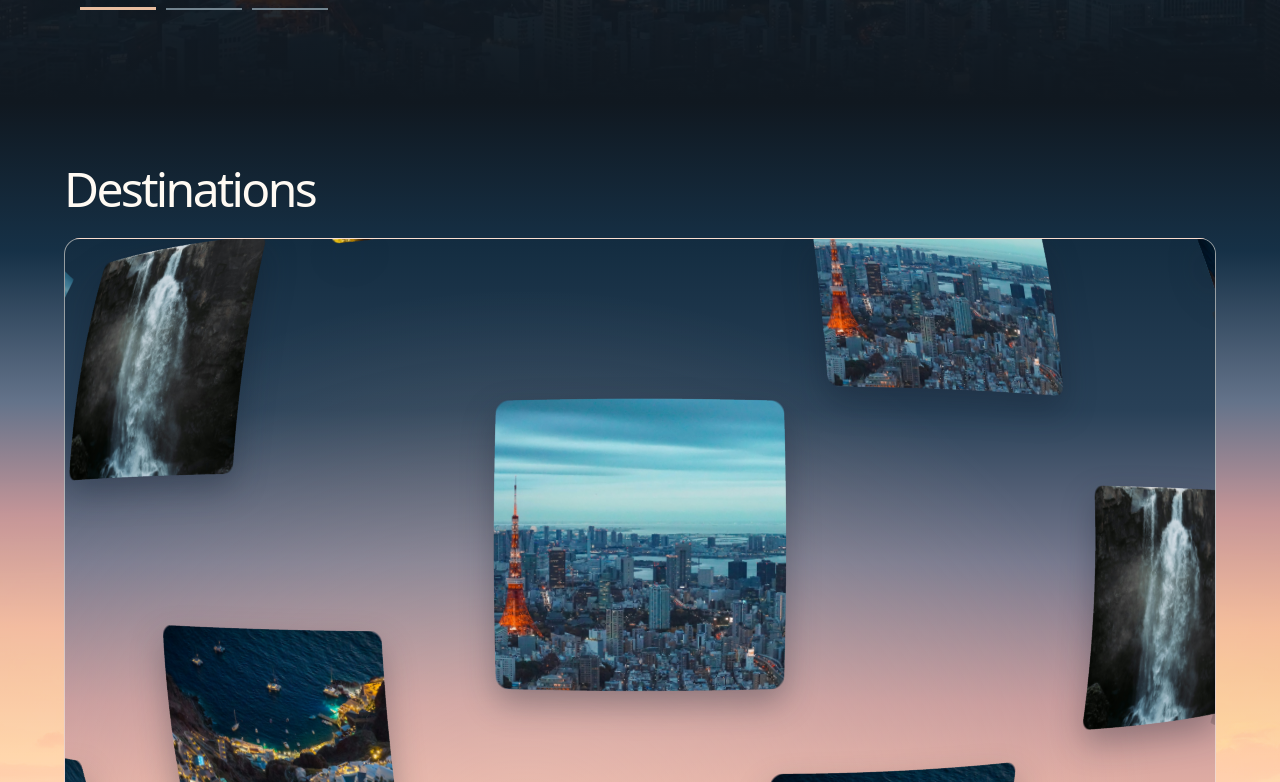
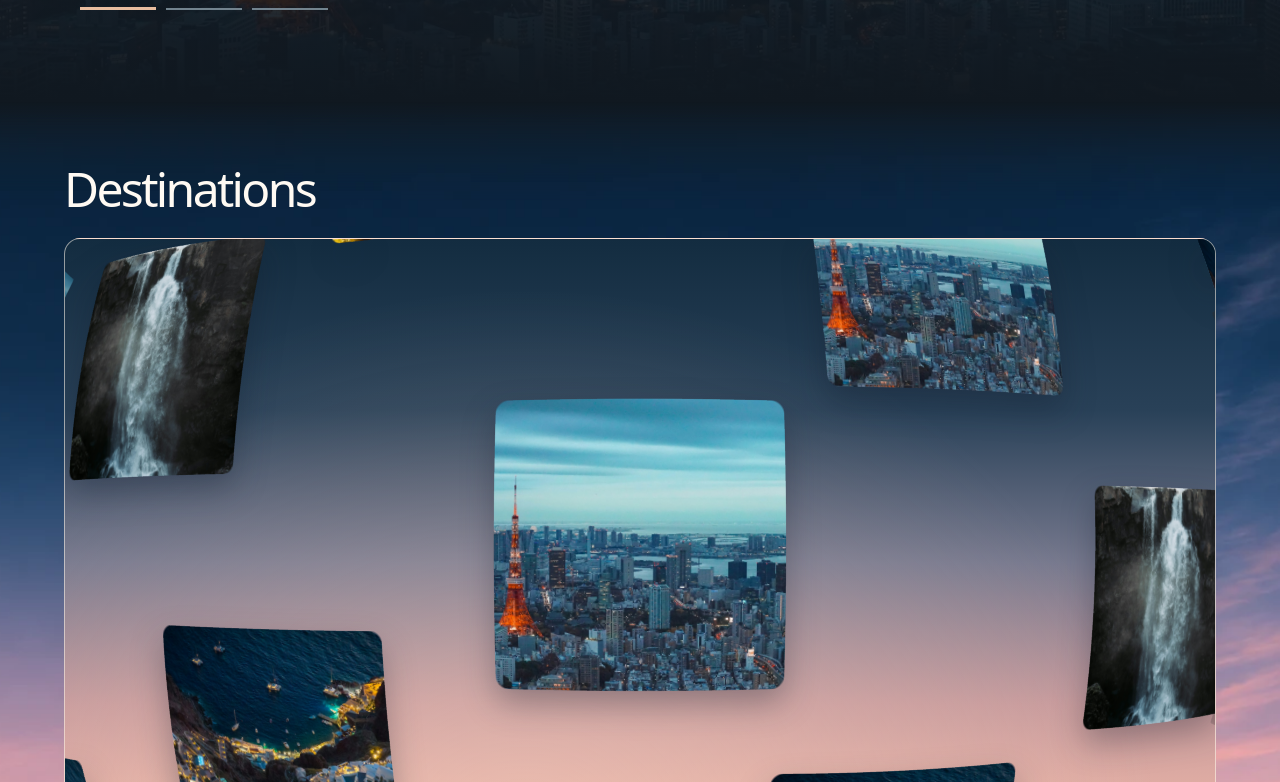
Before and after one commit to Thomas1255/wander, a Next.js app: page / in a window 1280 px wide. Shown: the part 578-1360 px from the top of the page. Built offline with nearby package versions, Linux system fonts and the light colour scheme.

Commit message:
style: refine dusk backdrop while preserving menu scale

```diff
--- a/src/app/blue-hour.css
+++ b/src/app/blue-hour.css
@@ -416,24 +416,22 @@ body:has(.landing-horizon) {
 }
 .horizon-landscape {
   position: absolute;
-  top: calc(var(--horizon-stage-height) * 0.6);
+  top: 0;
   width: 100%;
-  height: 560px;
+  height: calc(var(--horizon-stage-height) + 380px);
   z-index: -1;
-  opacity: 0.65;
-  mix-blend-mode: soft-light;
   pointer-events: none;
   mask-image: linear-gradient(
     180deg,
     transparent,
-    #000 35%,
-    #000 55%,
+    #000 10%,
+    #000 91%,
     transparent
   );
 }
 .horizon-landscape img {
   object-fit: cover;
-  object-position: center 16%;
+  object-position: right bottom;
 }
 .landing-horizon .destinations-section > h2 {
   color: var(--hero-foreground);
--- a/src/app/page.tsx
+++ b/src/app/page.tsx
@@ -13,7 +13,7 @@ export default function Home() {
       <div className="landing-horizon">
         <div className="horizon-landscape" aria-hidden="true">
           <Image
-            src="/images/mount-takao-sunset.jpg"
+            src="/images/fuji-dusk-illustration.webp"
             alt=""
             fill
             sizes="100vw"
--- a/src/components/site-footer.tsx
+++ b/src/components/site-footer.tsx
@@ -19,12 +19,6 @@ export function SiteFooter() {
           <ChevronDown size={14} aria-hidden="true" />
         </summary>
         <ul>
-          <li>
-            <a href="https://unsplash.com/photos/_B1RsEPiBKI">
-              Mount Takao · Luke Lawreszuk
-              <ArrowUpRight size={13} aria-hidden="true" />
-            </a>
-          </li>
           <li>
             <a href="https://unsplash.com/photos/Y4Tn1J25qVA">
               Santorini · Jonas
```
Also changed, not shown: public/images/fuji-dusk-illustration.webp (added), 4 other files (tests, documents, lock files or other folders).
